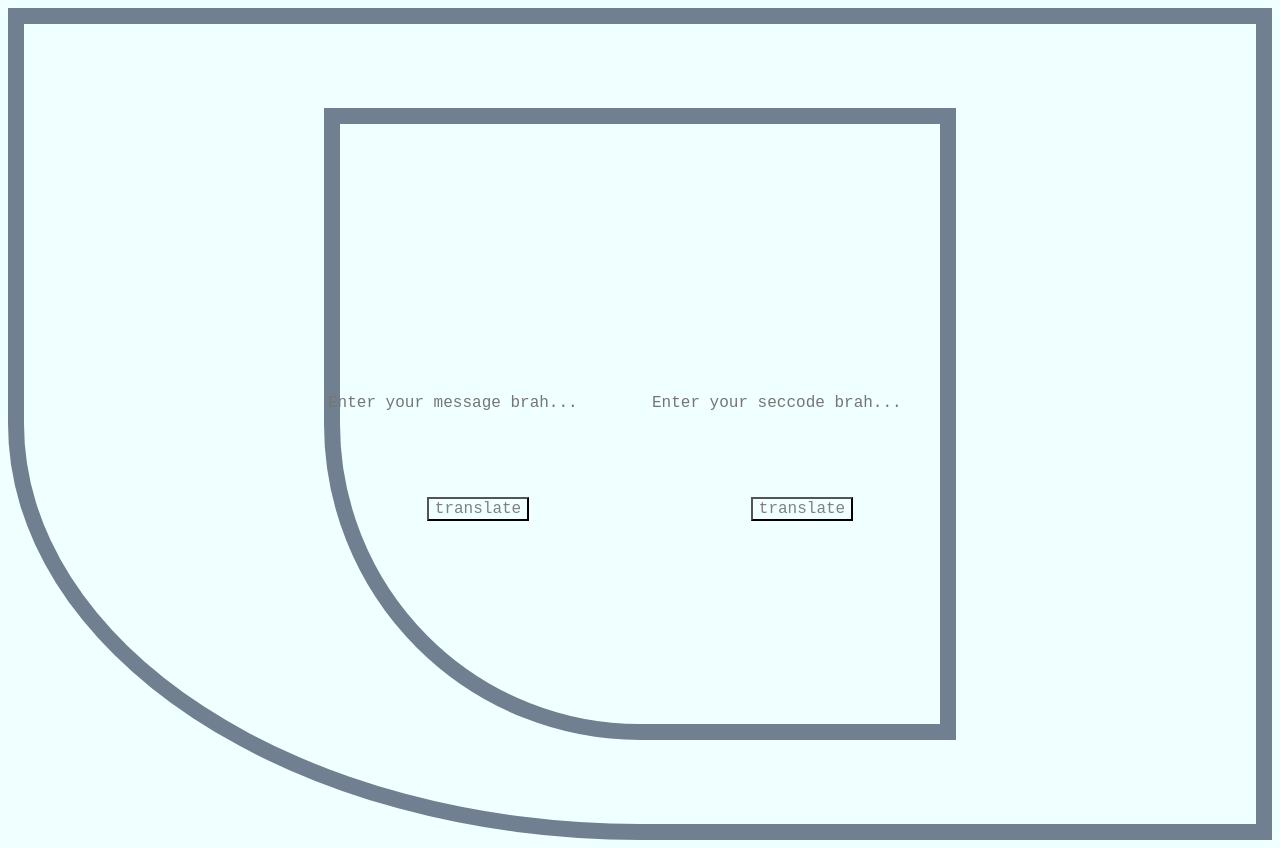
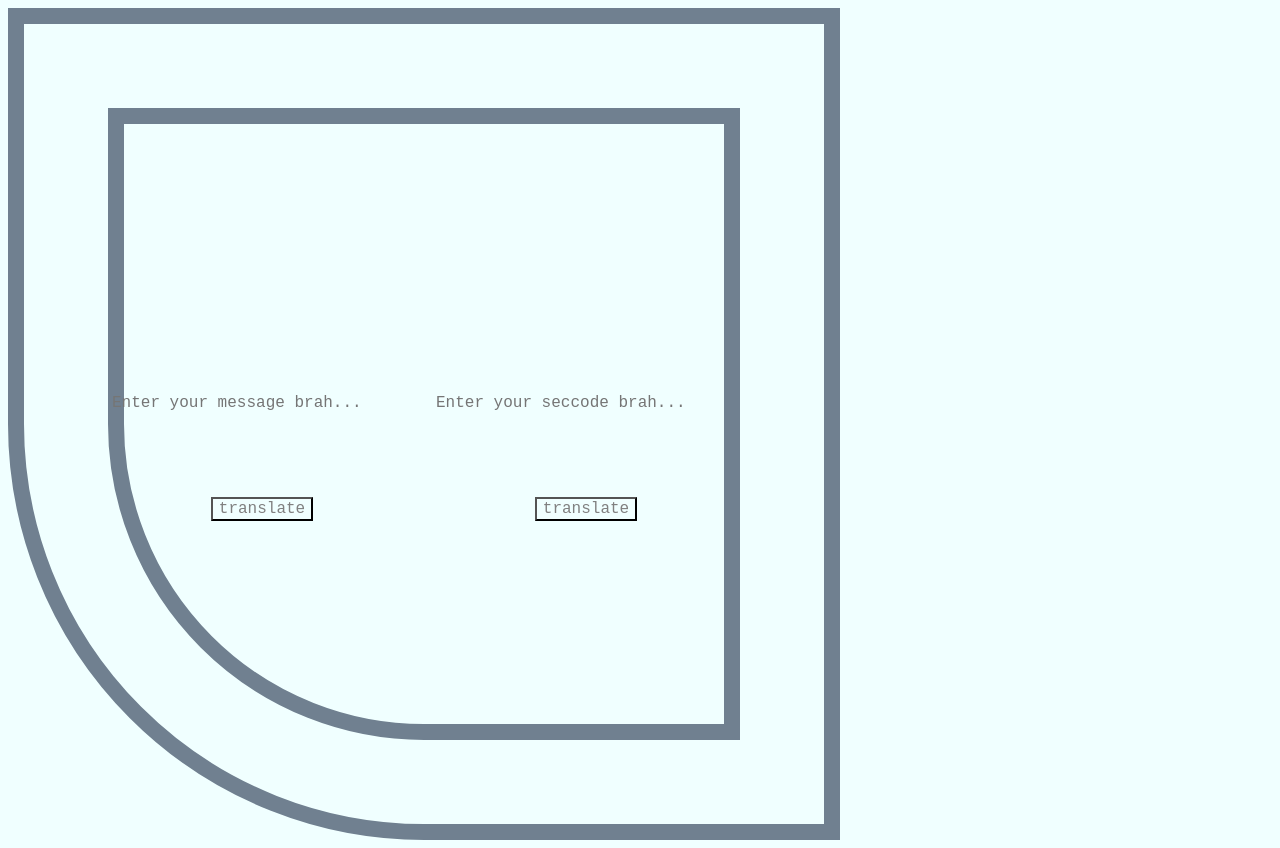
Before and after one commit to Dejavu333/titkosfasz, a plain HTML site: page index.html in a window 1280 px wide. Drawn offline with Linux system fonts and the light colour scheme.

Commit message:
Update main.css

```diff
--- a/main.css
+++ b/main.css
@@ -9,7 +9,7 @@ body{
     align-items: center;
 
     height: 100vh;
-    width: auto;
+    width: 100vh;
 
     border: solid slategray 1rem;
     border-bottom-left-radius: 50%;
```
